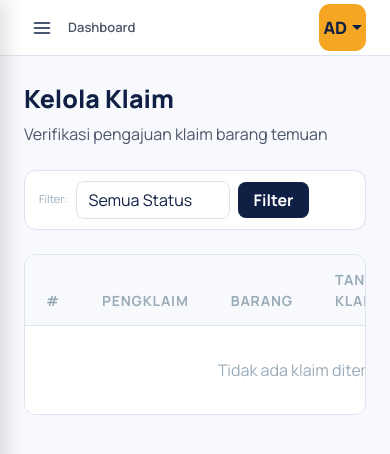
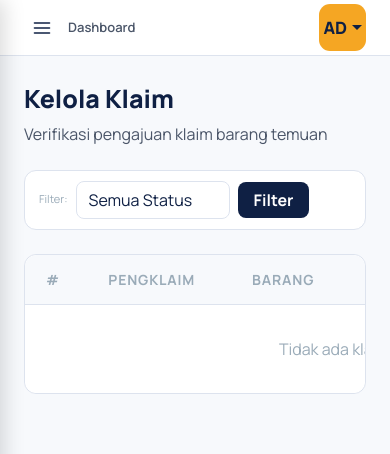
Before and after one commit to MunnaK17/Findit, a Laravel app: page /admin/klaim in a window 390 px wide. Shown: the top 454 px of the page. Run offline with Laravel 12, Linux system fonts and the light colour scheme; a user stored in the database is signed in; data comes from the database, SQL or seed files in the repository; data that the repository does not hold is empty; style sheets or scripts are compiled from the project's sources.

Commit message:
feat: add horizontal scroll for tables on admin mobile
- Wrap all admin tables in .table-responsive-wrapper
- Tables now scroll horizontally on mobile devices
- Custom scrollbar styling for better UX
- Applied to all admin pages: reports, claims, users, categories, testimonials

Co-Authored-By: Claude Opus 4.8 (1M context) <noreply@anthropic.com>

```diff
--- a/resources/views/admin/categories/index.blade.php
+++ b/resources/views/admin/categories/index.blade.php
@@ -43,6 +43,7 @@
                         Daftar Kategori ({{ $categories->total() }})
                     </div>
                 </div>
+                <div class="table-responsive-wrapper">
                     <table class="table">
                         <thead>
                             <tr>
@@ -95,6 +96,7 @@
                         </tbody>
                     </table>
                 </div>
+            </div>
             <div class="mt-3 d-flex justify-content-center">
                 {{ $categories->links() }}
             </div>
--- a/resources/views/admin/claims/index.blade.php
+++ b/resources/views/admin/claims/index.blade.php
@@ -29,6 +29,7 @@
 
     {{-- Table --}}
     <div class="table-card">
+        <div class="table-responsive-wrapper">
             <table class="table">
                 <thead>
                     <tr>
@@ -100,6 +101,7 @@
                 </tbody>
             </table>
         </div>
+    </div>
 
     <div class="mt-3 d-flex justify-content-center">
         {{ $claims->withQueryString()->links() }}
--- a/resources/views/admin/reports/index.blade.php
+++ b/resources/views/admin/reports/index.blade.php
@@ -42,6 +42,7 @@
 
     {{-- Table --}}
     <div class="table-card">
+        <div class="table-responsive-wrapper">
             <table class="table">
                 <thead>
                     <tr>
@@ -106,6 +107,7 @@
                 </tbody>
             </table>
         </div>
+    </div>
 
     <div class="mt-3 d-flex justify-content-center">
         {{ $reports->withQueryString()->links() }}
--- a/resources/views/admin/testimonials/index.blade.php
+++ b/resources/views/admin/testimonials/index.blade.php
@@ -77,6 +77,7 @@
             Daftar Testimoni ({{ $testimonials->total() }})
         </div>
     </div>
+    <div class="table-responsive-wrapper">
         <table class="table">
             <thead>
                 <tr>
@@ -150,6 +151,7 @@
             </tbody>
         </table>
     </div>
+</div>
 
 <div class="mt-4 d-flex justify-content-center">
     {{ $testimonials->links() }}
--- a/resources/views/admin/users/index.blade.php
+++ b/resources/views/admin/users/index.blade.php
@@ -35,6 +35,7 @@
 
     {{-- Table --}}
     <div class="table-card">
+        <div class="table-responsive-wrapper">
             <table class="table">
                 <thead>
                     <tr>
@@ -105,6 +106,7 @@
                 </tbody>
             </table>
         </div>
+    </div>
 
     <div class="mt-3 d-flex justify-content-center">
         {{ $users->withQueryString()->links() }}
--- a/resources/views/components/admin-layout.blade.php
+++ b/resources/views/components/admin-layout.blade.php
@@ -10,6 +10,52 @@
     <link rel="preconnect" href="https://fonts.googleapis.com">
     <link href="https://fonts.googleapis.com/css2?family=Inter:wght@400;500;600;700;800&family=Manrope:wght@400;500;600;700;800&display=swap" rel="stylesheet">
     @vite(['resources/css/app.css', 'resources/js/app.js'])
+
+    {{-- Responsive Table Styles for Admin --}}
+    <style>
+    /* Table wrapper for horizontal scroll on mobile */
+    .table-responsive-wrapper {
+        overflow-x: auto;
+        -webkit-overflow-scrolling: touch;
+        border-radius: 12px;
+    }
+
+    .table-responsive-wrapper::-webkit-scrollbar {
+        height: 6px;
+    }
+
+    .table-responsive-wrapper::-webkit-scrollbar-track {
+        background: var(--bg);
+        border-radius: 3px;
+    }
+
+    .table-responsive-wrapper::-webkit-scrollbar-thumb {
+        background: var(--border);
+        border-radius: 3px;
+    }
+
+    .table-responsive-wrapper::-webkit-scrollbar-thumb:hover {
+        background: var(--text-3);
+    }
+
+    /* Ensure table doesn't shrink below min-width */
+    .table-responsive-wrapper .table {
+        min-width: 700px;
+        white-space: nowrap;
+    }
+
+    /* Mobile adjustments */
+    @media (max-width: 767.98px) {
+        .table-responsive-wrapper .table {
+            font-size: 11px;
+        }
+
+        .table-responsive-wrapper .table th,
+        .table-responsive-wrapper .table td {
+            padding: 8px 10px;
+        }
+    }
+    </style>
 </head>
 <body style="margin:0;padding:0;">
 
```
Lines whose indentation alone changed are shown as unchanged.
